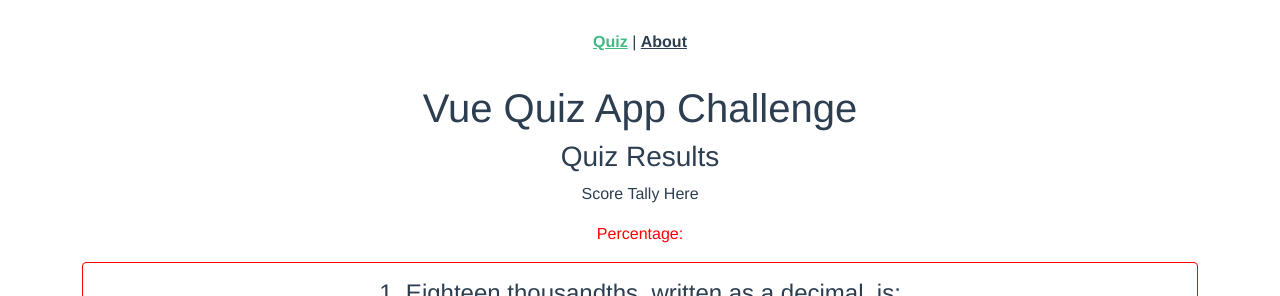
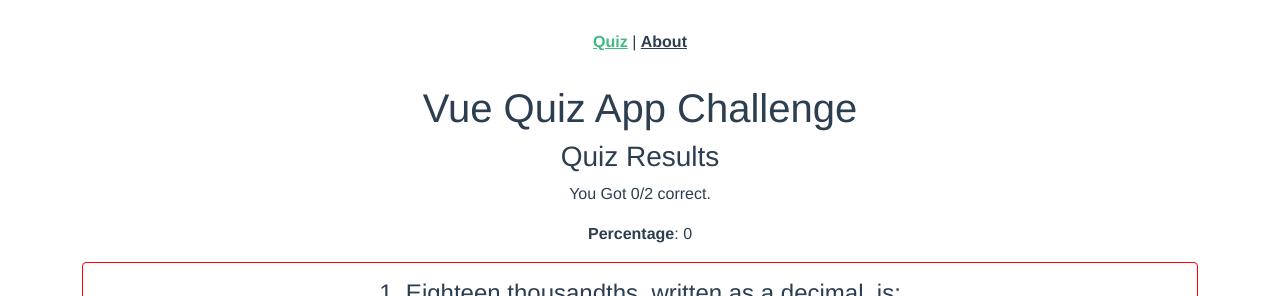
Before and after one commit to Humberto-Zayas/vue-app-challenge, a Vue app: page /#/ in a window 1280 px wide. Shown: the top 296 px of the page. Built offline with nearby package versions, Linux system fonts and the light colour scheme.

Commit message:
Tally Score
Now that the components can speak we can tally the score and figure out the percentage correct.

```diff
--- a/src/components/QuestionBox.vue
+++ b/src/components/QuestionBox.vue
@@ -15,6 +15,7 @@
                     :key="answer[index]"
                     :class="{correct: index == questionInfo.correct_answer}"
                     @change="answeredQuestion(index)"
+
                     :name="questionInfo.question"
                     :value="index">
                         {{answer}}
@@ -37,6 +38,9 @@
 </template>
 
 <script>
+
+import {eventBus} from "../main";
+
 export default {
   name: 'QuestionBox',
   props: {
@@ -53,14 +57,19 @@
   },
   methods: {
       answeredQuestion(index) {
-          this.$emit('answered')
           this.answered = true
           if (index == this.questionInfo.correct_answer) {
               this.correct = true
+              this.messageQuizScore()
           } else {
               this.correct = false
+              this.messageQuizScore()
           }
-      }
+      },
+      messageQuizScore() {
+
+        eventBus.$emit('questionAnswered', this.correct)
+    }
   }
 
 }
--- a/src/components/QuizScore.vue
+++ b/src/components/QuizScore.vue
@@ -1,15 +1,38 @@
 <template>
     <div>
         <h3>Quiz Results</h3>
-        <p>Score Tally Here</p>
-        <p class="score">Percentage: </p>
+        <p>You Got {{tally}}/{{dataset.questions.length}} correct.</p>
+        <p><strong>Percentage</strong>: {{(tally/dataset.questions.length) * 100 }}</p>
+        <!-- <div class="mt-3 alert alert-secondary">
+            {{tally}}
+        </div> -->
     </div>
 </template>
 
 <script>
 
+ import {eventBus} from "../main";
+
 export default {
 name: 'QuizScore',
+props: {
+    dataset: Object
+},
+data() {
+    return {
+        tally: 0
+    }
+},
+created() {
+        eventBus.$on('questionAnswered', (correct) => {
+
+            if(correct == true) {
+                this.tally += 1
+            } else {
+                this.tally -= Math.max(0, this.tally - 1);
+            }
+        });
+    }
 }
 
 </script>
--- a/src/views/Quiz.vue
+++ b/src/views/Quiz.vue
@@ -2,7 +2,9 @@
   <div class="home">
 
     <HelloWorld msg="Vue Quiz App Challenge"/>
-    <quiz-score/>
+    <quiz-score
+      :dataset="dataset"
+    />
     <question-box
       @answered="event"
       :class="{answered : answered}"
```
